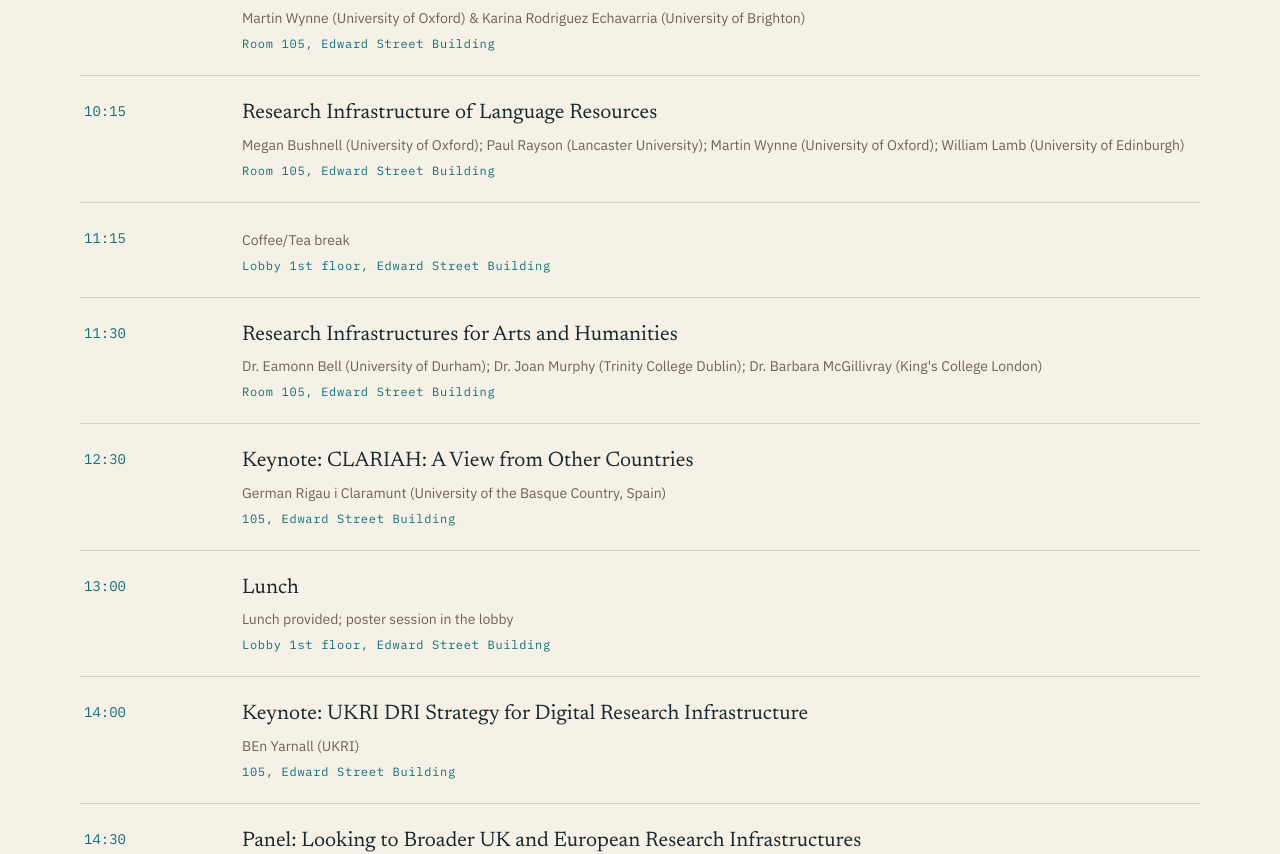
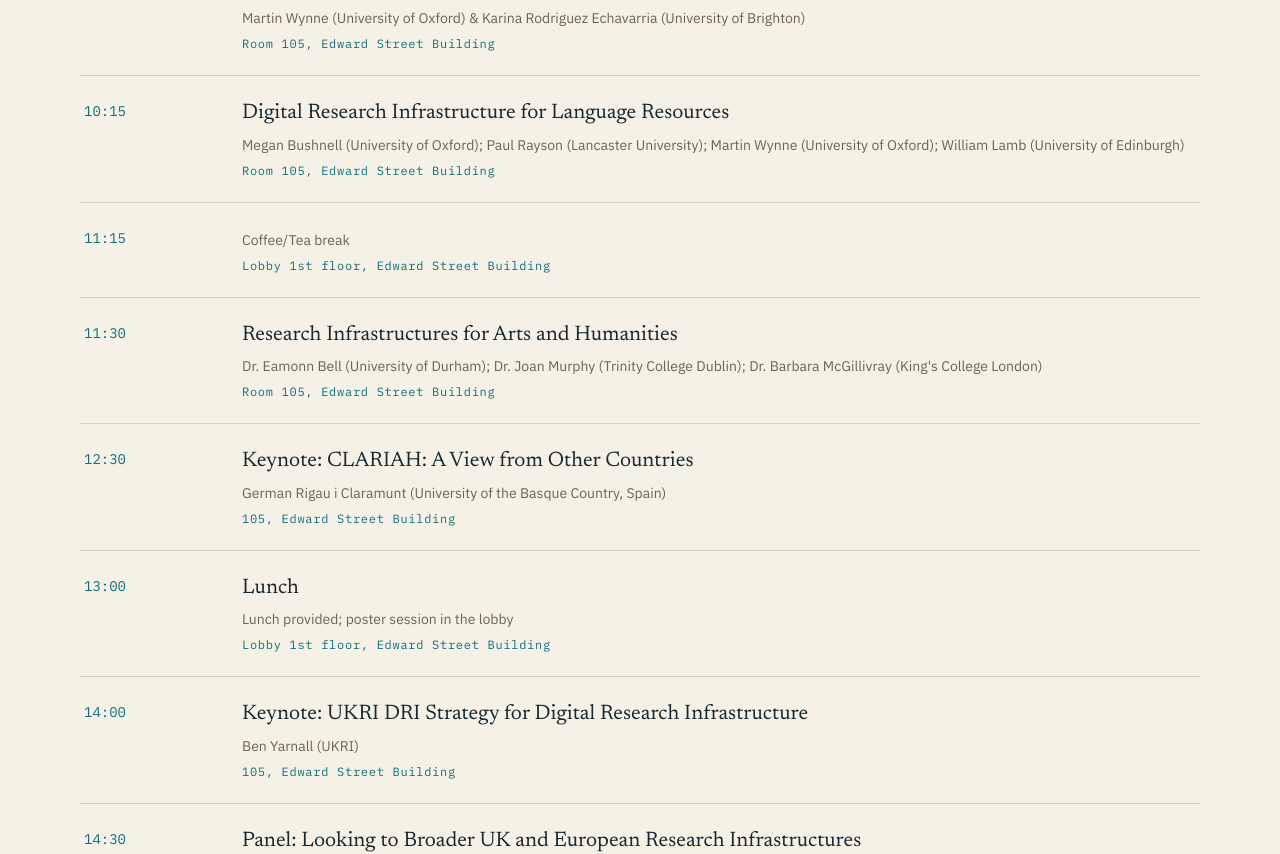
Before and after one commit to UniversityofBrighton/2026clariahuk, a Jekyll site: the page built from programme.html, in a window 1280 px wide and 1400 px high, scrolled down 599 px. Shown: the part 157-1011 px from the top of the window. Built offline with Jekyll 4.4.1, drawn with Linux system fonts in a browser that asks for light colours.

Commit message:
schedule

```diff
--- a/_data/schedule.yml
+++ b/_data/schedule.yml
@@ -12,7 +12,7 @@
     note: Martin Wynne (University of Oxford) & Karina Rodriguez Echavarria (University of Brighton)
     room: Room 105, Edward Street Building
   - time: "10:15"
-    title: "Research Infrastructure of Language Resources"
+    title: "Digital Research Infrastructure for Language Resources"
     note: Megan Bushnell (University of Oxford); Paul Rayson (Lancaster University); Martin Wynne (University of Oxford); William Lamb (University of Edinburgh)
     room: Room 105, Edward Street Building
   - time: "11:15"
@@ -32,7 +32,7 @@
     room: Lobby 1st floor, Edward Street Building
   - time: "14:00"
     title: "Keynote: UKRI DRI Strategy for Digital Research Infrastructure"
-    note: BEn Yarnall (UKRI)
+    note: Ben Yarnall (UKRI)
     room: 105, Edward Street Building
   - time: "14:30"
     title: "Panel: Looking to Broader UK and European Research Infrastructures"
```
